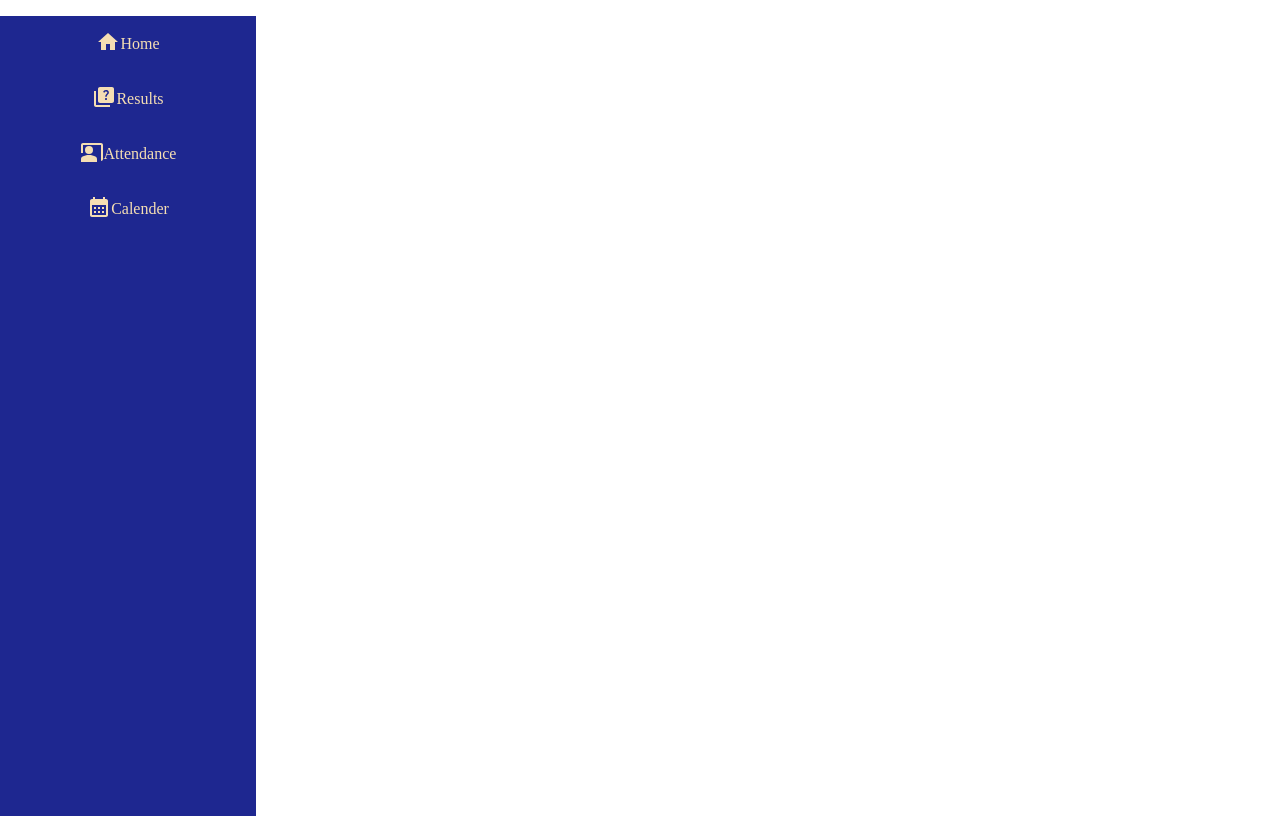
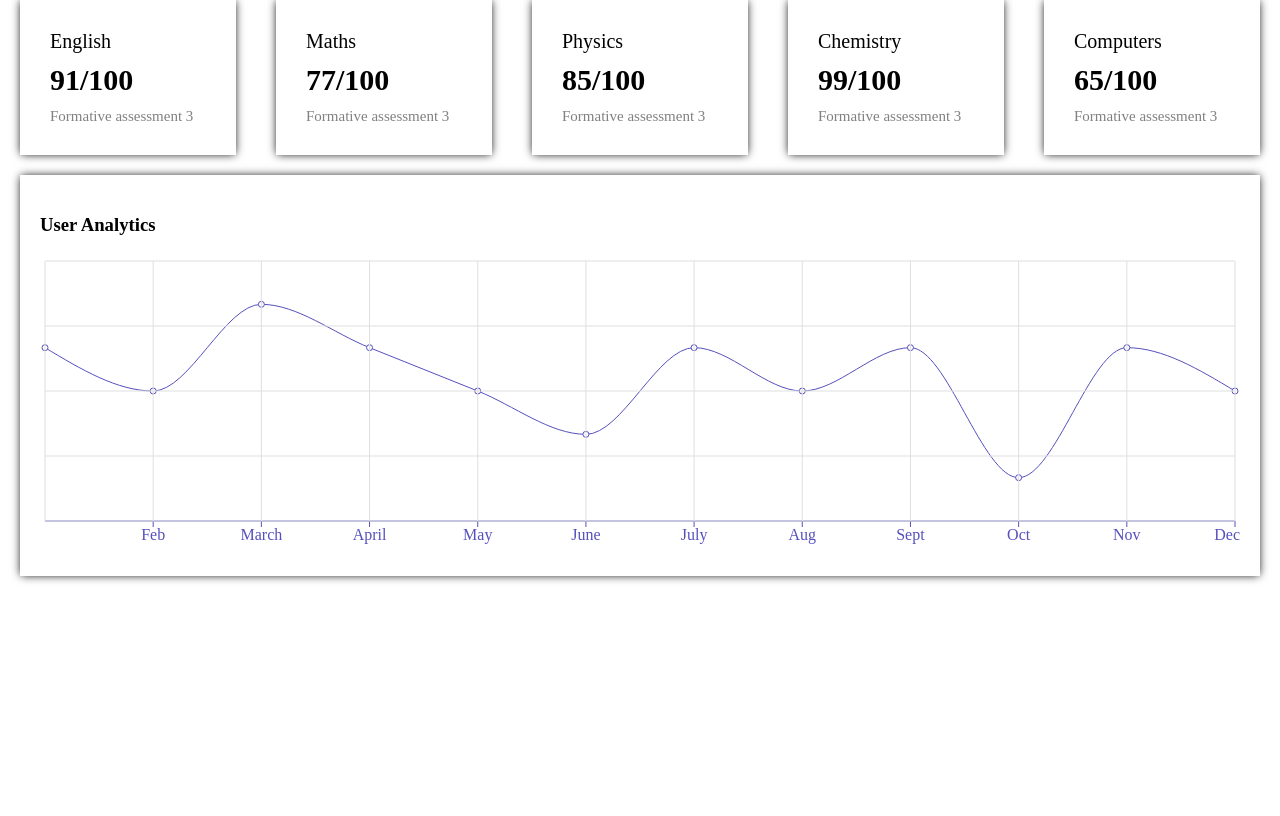
Before and after one commit to AnweshaRoses/school-management-system, a React (Create React App) app: page /Results in a window 1280 px wide. Built offline with nearby package versions, Linux system fonts and the light colour scheme.

Commit message:
some changes

```diff
--- a/package.json
+++ b/package.json
@@ -11,6 +11,7 @@
     "@testing-library/react": "^13.1.1",
     "@testing-library/user-event": "^13.5.0",
     "react": "^18.0.0",
+    "react-calendar": "^3.7.0",
     "react-dom": "^18.0.0",
     "react-pro-sidebar": "^0.7.1",
     "react-router-dom": "^6.3.0",
--- a/src/App.js
+++ b/src/App.js
@@ -1,10 +1,17 @@
 import React from 'react';
 import './App.css';
 // import Navbar from './components/NavBar';
-import Sidebar from './components/sidebar';
+// import Sidebar from './components/sidebar';
+import { Marks } from './pages/marks/Marks';
+// import Calenders from './components/Calanders';
+
 
 export default function App(){
   return(
-    <Sidebar/>
+    <>
+
+    <Marks/>
+    </>
+
   )
 }
--- /dev/null
+++ b/src/components/Calanders.js
@@ -0,0 +1,34 @@
+import React from 'react';
+import { useState, useEffect} from 'react';
+import 'react-calendar/dist/Calendar.css';
+import Calendar from 'react-calendar';
+export default function Calenders() {
+  const [dateNow,setDate]=useState(new Date())
+  useEffect(()=>{
+    addAttendanceTiles()
+    document.querySelectorAll(".react-calendar__navigation__next-button,.react-calendar__navigation__prev-button").forEach((monthChanger)=>{
+    })
+  })
+  function addAttendanceTiles(){
+    try{
+    const months = ["January", "February", "March", "April", "May", "June", "July", "August", "September", "October", "November", "December"];
+    const currentMonthName=months[dateNow.getMonth()]
+    fetch(`https://pratik-karale.github.io/json-files/attendance/months/${currentMonthName.toLowerCase()}.json`).then(r=>r.json()).then((data)=>{
+      for(const currentDate of data.days){
+        document.querySelector(`[aria-label="${currentMonthName} ${currentDate}, ${dateNow.getFullYear()}"]`).parentElement.classList.add("react-calendar__tile--active")
+      }
+      return currentMonthName
+    }).then((monthName)=>{
+      document.querySelector(`[aria-label="${monthName} 1, ${dateNow.getFullYear()}"]`).parentElement.classList.remove("react-calendar__tile--active")
+    }).catch(()=>{})}catch(err){}
+  }
+
+  return (
+       <Calendar onChange={setDate} value={dateNow}  onActiveStartDateChange={({ action, activeStartDate, value, view })=>{
+         if(view=="month"){
+           setDate(activeStartDate)
+           addAttendanceTiles()
+         }
+       }}/>
+  );
+}
--- a/src/components/Data-sidebar.js
+++ b/src/components/Data-sidebar.js
@@ -26,3 +26,54 @@ import React from "react"
         link:"/calender"
      }
  ]
+ export const userData = [
+   {
+     name: 'Jan',
+     users: 4000,
+   },
+   {
+     name: 'Feb',
+     users: 3000,
+   },
+   {
+     name: 'March',
+     users: 5000,
+   },
+   {
+     name: 'April',
+     users: 4000,
+   },
+   {
+     name: 'May',
+     users: 3000,
+   },
+   {
+     name: 'June',
+     users: 2000,
+   },
+   {
+     name: 'July',
+     users: 4000,
+   },
+   {
+     name: 'Aug',
+     users: 3000,
+   },
+   {
+     name: 'Sept',
+     users: 4000,
+   },
+   {
+     name: 'Oct',
+     users: 1000,
+   },
+   {
+     name: 'Nov',
+     users: 4000,
+   },
+   {
+     name: 'Dec',
+     users: 3000,
+   },
+
+ ];
--- /dev/null
+++ b/src/components/chart/Charts.jsx
@@ -0,0 +1,21 @@
+import React from 'react'
+import "./chart.css"
+import { LineChart, Line, XAxis, CartesianGrid, Tooltip, ResponsiveContainer } from 'recharts';
+
+
+export default function Charts({title,data,dataKey,grid}) {
+
+    return (
+        <div className='chart'>
+            <h3 className='charttitle'>{title}</h3>
+            <ResponsiveContainer width="100%" aspect={4/1}>
+                <LineChart data={data}>
+                    <XAxis dataKey="name" stroke="#5550bd"/>
+                    <Line type="monotone" dataKey={dataKey} stroke="#5550bd" />
+                    <Tooltip/>
+                    {grid && <CartesianGrid stroke='#e0dfdf' strokeDasharray={{5:5}}/>}
+                </LineChart>
+            </ResponsiveContainer>
+        </div>
+    )
+}
--- /dev/null
+++ b/src/components/chart/chart.css
@@ -0,0 +1,9 @@
+.chart{
+    margin: 20px;
+    padding: 20px;
+    -webkit-box-shadow: 0px 0px 9px -1px #000000;
+box-shadow: 0px 0px 9px -1px #000000;
+}
+.charttitle{
+    margin-bottom: 20px;
+}
--- /dev/null
+++ b/src/components/featured/Featured.jsx
@@ -0,0 +1,43 @@
+import "./featured.css"
+
+export default function Featured() {
+    return (
+        <div className='featured'>
+            <div className="featureditem">
+                <span className="featuredtitle">English</span>
+                <div className="featuredmoneycontainer">
+                    <span className="featuredmoney">91/100</span>
+                </div>
+                <span className="featuredsub">Formative assessment 3</span>
+            </div>
+            <div className="featureditem">
+                <span className="featuredtitle">Maths</span>
+                <div className="featuredmoneycontainer">
+                    <span className="featuredmoney">77/100</span>
+                </div>
+                <span className="featuredsub">Formative assessment 3</span>
+            </div>
+            <div className="featureditem">
+                <span className="featuredtitle">Physics</span>
+                <div className="featuredmoneycontainer">
+                    <span className="featuredmoney">85/100</span>
+               </div>
+                <span className="featuredsub">Formative assessment 3</span>
+            </div>
+            <div className="featureditem">
+                <span className="featuredtitle">Chemistry</span>
+                <div className="featuredmoneycontainer">
+                    <span className="featuredmoney">99/100</span>
+                </div>
+                <span className="featuredsub">Formative assessment 3</span>
+            </div>
+            <div className="featureditem">
+                <span className="featuredtitle">Computers</span>
+                <div className="featuredmoneycontainer">
+                    <span className="featuredmoney">65/100</span>
+                </div>
+                <span className="featuredsub">Formative assessment 3</span>
+            </div>
+        </div>
+    )
+}
--- /dev/null
+++ b/src/components/featured/featured.css
@@ -0,0 +1,45 @@
+.featured{
+    width: 100%;
+    display: flex;
+    justify-content: space-between;
+
+}
+.featureditem{
+    flex:1;
+    margin:0px 20px;
+    padding: 30px;
+    /* border-radius: 10px; */
+    cursor: pointer;
+    -webkit-box-shadow: 0px 0px 9px -1px #000000;
+box-shadow: 0px 0px 9px -1px #000000;
+}
+.featuredtitle{
+    font-size: 20px;
+
+}
+.featuredmoneycontainer{
+    margin: 10px 0px;
+    display: flex;
+    align-items: center;
+}
+.featuredmoney{
+    font-size: 30px;
+    font-weight: 600;
+}
+.featuredrate{
+    display: flex;
+    align-items: center;
+    margin-left: 20px;
+}
+.featuredicon{
+    font-size: 14px;
+    margin-left: 5px;
+    color: green;
+}
+.featuredicon.negative{
+    color: red;
+}
+.featuredsub{
+    font-size: 15px;
+    color: gray;
+}
--- /dev/null
+++ b/src/pages/marks/Marks.jsx
@@ -0,0 +1,14 @@
+import React from 'react'
+import Charts from '../../components/chart/Charts'
+import { userData } from '../../components/Data-sidebar'
+import Featured from '../../components/featured/Featured'
+
+
+export const Marks = () => {
+  return (
+    <div className='marks'>
+        <Featured/>
+        <Charts data={userData} title="User Analytics" grid dataKey="users"/>
+    </div>
+  )
+}
```
Also changed, not shown: src/pages/marks/marks.css (added), 1 other file (tests, documents, lock files or other folders).
